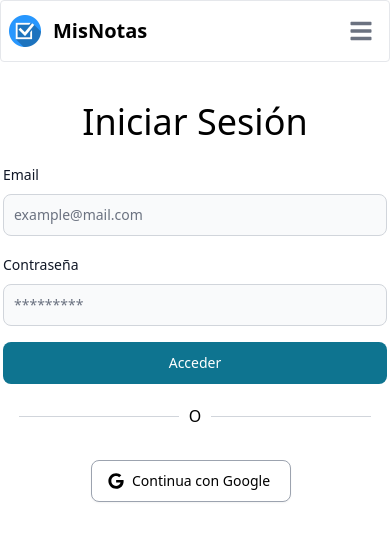
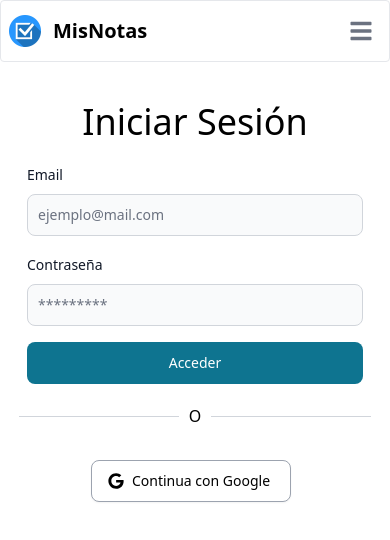
Before and after one commit to NicoCartellone/MisNotasV2, a React (Vite) app: page / in a window 390 px wide. Shown: the top 540 px of the page. Built offline with nearby package versions, Linux system fonts and the light colour scheme; no server answers.

Commit message:
feat: inputs ui validation and redirect login to dashboard

```diff
--- a/src/pages/Login.jsx
+++ b/src/pages/Login.jsx
@@ -1,5 +1,6 @@
-import { useContext } from 'react'
+import { useContext, useEffect } from 'react'
 import { UserContext } from '../context/UserProvider'
+import { useNavigate } from 'react-router-dom'
 
 import { Button, Label, TextInput } from 'flowbite-react'
 import GoogleBtn from '../components/Login/GoogleBtn'
@@ -7,7 +8,7 @@ import GoogleBtn from '../components/Login/GoogleBtn'
 import { Formik, Form } from 'formik'
 import * as Yup from 'yup'
 
-const formularioScheme = Yup.object().shape({
+const loginScheme = Yup.object().shape({
   email: Yup.string()
     .email('Formato de email no valido')
     .trim('No debe contener espacion en blanco')
@@ -19,18 +20,24 @@ const formularioScheme = Yup.object().shape({
     .required('Campo obligatorio')
 })
 const Login = () => {
-  const { loginUser } = useContext(UserContext)
+  const { loginUser, user } = useContext(UserContext)
+  const navigate = useNavigate()
 
-  const handleSubmit = (values) => {
-    loginUser(values.email, values.password)
+  useEffect(() => {
+    if (user) {
+      navigate('/dashboard')
+    }
+  }, [user])
+
+  const handleSubmit = ({ email, password }) => {
+    loginUser(email, password)
   }
-
   return (
     <div>
       <h1 className='my-5 text-4xl text-center capitalize'>Iniciar sesión</h1>
       <Formik
         initialValues={{ email: '', password: '' }}
-        validationSchema={formularioScheme}
+        validationSchema={loginScheme}
         onSubmit={handleSubmit}
       >
         {({
@@ -38,34 +45,36 @@ const Login = () => {
           handleBlur,
           handleSubmit,
           values,
-          errors,
-          touched
+          errors
         }) => (
-          <Form className='flex flex-col max-w-md gap-4'>
+          <Form className='flex flex-col max-w-md gap-4 px-6 md:px-0'>
             <div>
               <div className='block mb-2'>
                 <Label
                   htmlFor='email1'
                   value='Email'
+                  color={errors.email && 'failure'}
                 />
               </div>
               <TextInput
                 id='email1'
-                placeholder='example@mail.com'
+                placeholder='ejemplo@mail.com'
                 required
                 type='email'
                 name='email'
                 onChange={handleChange('email')}
                 onBlur={handleBlur('email')}
                 value={values.email}
+                color={errors.email && 'failure'}
+                helperText={errors.email ? <span className='text-red-600'>{errors.email}</span> : null}
               />
-              {errors.email && touched.email ? console.log(errors.email) : null}
             </div>
             <div>
               <div className='block mb-2'>
                 <Label
                   htmlFor='password1'
                   value='Contraseña'
+                  color={errors.password && 'failure'}
                 />
               </div>
               <TextInput
@@ -77,8 +86,9 @@ const Login = () => {
                 onChange={handleChange('password')}
                 onBlur={handleBlur('password')}
                 value={values.password}
+                color={errors.password && 'failure'}
+                helperText={errors.password ? <span className='text-red-600'>{errors.password}</span> : null}
               />
-              {errors.email && touched.email ? console.log(errors.password) : null}
             </div>
             <Button type='submit' onClick={handleSubmit}>
               Acceder
```
